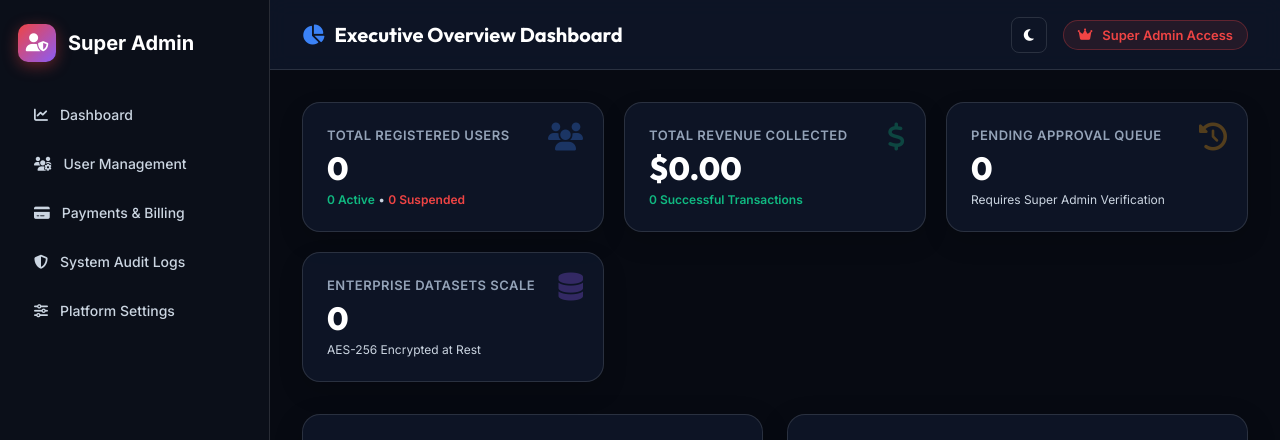
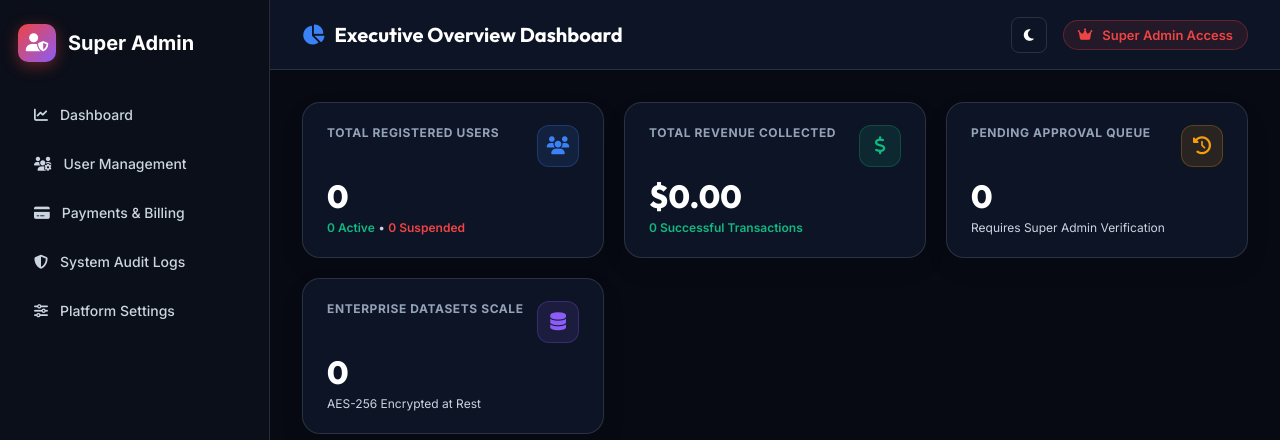
Before and after one commit to muhammadahsan7456/AI_Data_Analyst_Pro, a Python web app: template templates/admin/dashboard.html in a window 1280 px wide. Shown: the top 440 px of the page. Run offline with Jinja, Linux system fonts and the light colour scheme; the template is opened without the code that fills it, so the values that code supplies are empty.

Commit message:
Fix SuperAdmin dashboard KPI card icon overlapping issue with flexbox header layout

```diff
--- a/templates/admin/dashboard.html
+++ b/templates/admin/dashboard.html
@@ -16,26 +16,53 @@
         background: var(--admin-card-bg);
         border: 1px solid var(--admin-border);
         border-radius: 18px;
-        padding: 24px;
-        position: relative;
-        overflow: hidden;
-        box-shadow: 0 10px 25px rgba(0, 0, 0, 0.15);
+        padding: 22px 24px;
+        box-shadow: 0 10px 25px rgba(0, 0, 0, 0.08);
         transition: all 0.3s ease;
+        display: flex;
+        flex-direction: column;
+        justify-content: space-between;
     }
 
     .kpi-card:hover {
         transform: translateY(-4px);
         border-color: var(--accent-blue);
+        box-shadow: 0 14px 30px rgba(59, 130, 246, 0.15);
+    }
+
+    .kpi-card-header {
+        display: flex;
+        align-items: flex-start;
+        justify-content: space-between;
+        gap: 12px;
+        margin-bottom: 12px;
     }
 
     .kpi-label {
-        font-size: 13px;
-        font-weight: 600;
+        font-size: 12px;
+        font-weight: 700;
         color: var(--text-muted);
         text-transform: uppercase;
-        letter-spacing: 0.5px;
-        margin-bottom: 8px;
+        letter-spacing: 0.6px;
+        line-height: 1.35;
+        flex: 1;
     }
+
+    .kpi-icon-wrapper {
+        width: 42px;
+        height: 42px;
+        border-radius: 12px;
+        display: flex;
+        align-items: center;
+        justify-content: center;
+        font-size: 18px;
+        flex-shrink: 0;
+    }
+
+    .kpi-icon-wrapper.icon-blue { background: rgba(59, 130, 246, 0.12); color: var(--accent-blue); border: 1px solid rgba(59, 130, 246, 0.25); }
+    .kpi-icon-wrapper.icon-green { background: rgba(16, 185, 129, 0.12); color: var(--accent-green); border: 1px solid rgba(16, 185, 129, 0.25); }
+    .kpi-icon-wrapper.icon-amber { background: rgba(245, 158, 11, 0.12); color: var(--accent-amber); border: 1px solid rgba(245, 158, 11, 0.25); }
+    .kpi-icon-wrapper.icon-purple { background: rgba(139, 92, 246, 0.12); color: var(--accent-purple); border: 1px solid rgba(139, 92, 246, 0.25); }
 
     .kpi-value {
         font-family: 'Outfit', sans-serif;
@@ -45,18 +72,14 @@
         line-height: 1.1;
     }
 
+    .kpi-value.pending-highlight {
+        color: var(--accent-amber);
+    }
+
     .kpi-sub {
         font-size: 12px;
         color: var(--text-secondary);
         margin-top: 6px;
-    }
-
-    .kpi-icon-floating {
-        position: absolute;
-        top: 20px;
-        right: 20px;
-        font-size: 28px;
-        opacity: 0.3;
     }
 </style>
 
@@ -81,8 +104,12 @@
 <div class="admin-kpi-grid">
     <!-- KPI 1 -->
     <div class="kpi-card">
-        <i class="fa-solid fa-users kpi-icon-floating" style="color: var(--accent-blue);"></i>
-        <div class="kpi-label">Total Registered Users</div>
+        <div class="kpi-card-header">
+            <div class="kpi-label">Total Registered Users</div>
+            <div class="kpi-icon-wrapper icon-blue">
+                <i class="fa-solid fa-users"></i>
+            </div>
+        </div>
         <div class="kpi-value">{{ kpis.TotalUsers or 0 }}</div>
         <div class="kpi-sub">
             <span style="color: var(--accent-green); font-weight: 600;">{{ kpis.ActiveUsers or 0 }} Active</span> •
@@ -92,8 +119,12 @@
 
     <!-- KPI 2 -->
     <div class="kpi-card">
-        <i class="fa-solid fa-dollar-sign kpi-icon-floating" style="color: var(--accent-green);"></i>
-        <div class="kpi-label">Total Revenue Collected</div>
+        <div class="kpi-card-header">
+            <div class="kpi-label">Total Revenue Collected</div>
+            <div class="kpi-icon-wrapper icon-green">
+                <i class="fa-solid fa-dollar-sign"></i>
+            </div>
+        </div>
         <div class="kpi-value">${{ "%.2f"|format(kpis.TotalRevenue or 0.0) }}</div>
         <div class="kpi-sub">
             <span style="color: var(--accent-green); font-weight: 600;">{{ kpis.CompletedPayments or 0 }} Successful Transactions</span>
@@ -102,9 +133,13 @@
 
     <!-- KPI 3 -->
     <div class="kpi-card">
-        <i class="fa-solid fa-clock-rotate-left kpi-icon-floating" style="color: var(--accent-amber);"></i>
-        <div class="kpi-label">Pending Approval Queue</div>
-        <div class="kpi-value" style="color: {% if (kpis.PendingPayments or 0) > 0 %}var(--accent-amber){% else %}var(--text-primary){% endif %};">
+        <div class="kpi-card-header">
+            <div class="kpi-label">Pending Approval Queue</div>
+            <div class="kpi-icon-wrapper icon-amber">
+                <i class="fa-solid fa-clock-rotate-left"></i>
+            </div>
+        </div>
+        <div class="kpi-value {% if (kpis.PendingPayments or 0) > 0 %}pending-highlight{% endif %}">
             {{ kpis.PendingPayments or 0 }}
         </div>
         <div class="kpi-sub">Requires Super Admin Verification</div>
@@ -112,8 +147,12 @@
 
     <!-- KPI 4 -->
     <div class="kpi-card">
-        <i class="fa-solid fa-database kpi-icon-floating" style="color: var(--accent-purple);"></i>
-        <div class="kpi-label">Enterprise Datasets Scale</div>
+        <div class="kpi-card-header">
+            <div class="kpi-label">Enterprise Datasets Scale</div>
+            <div class="kpi-icon-wrapper icon-purple">
+                <i class="fa-solid fa-database"></i>
+            </div>
+        </div>
         <div class="kpi-value">{{ kpis.TotalDatasets or 0 }}</div>
         <div class="kpi-sub">AES-256 Encrypted at Rest</div>
     </div>
```
